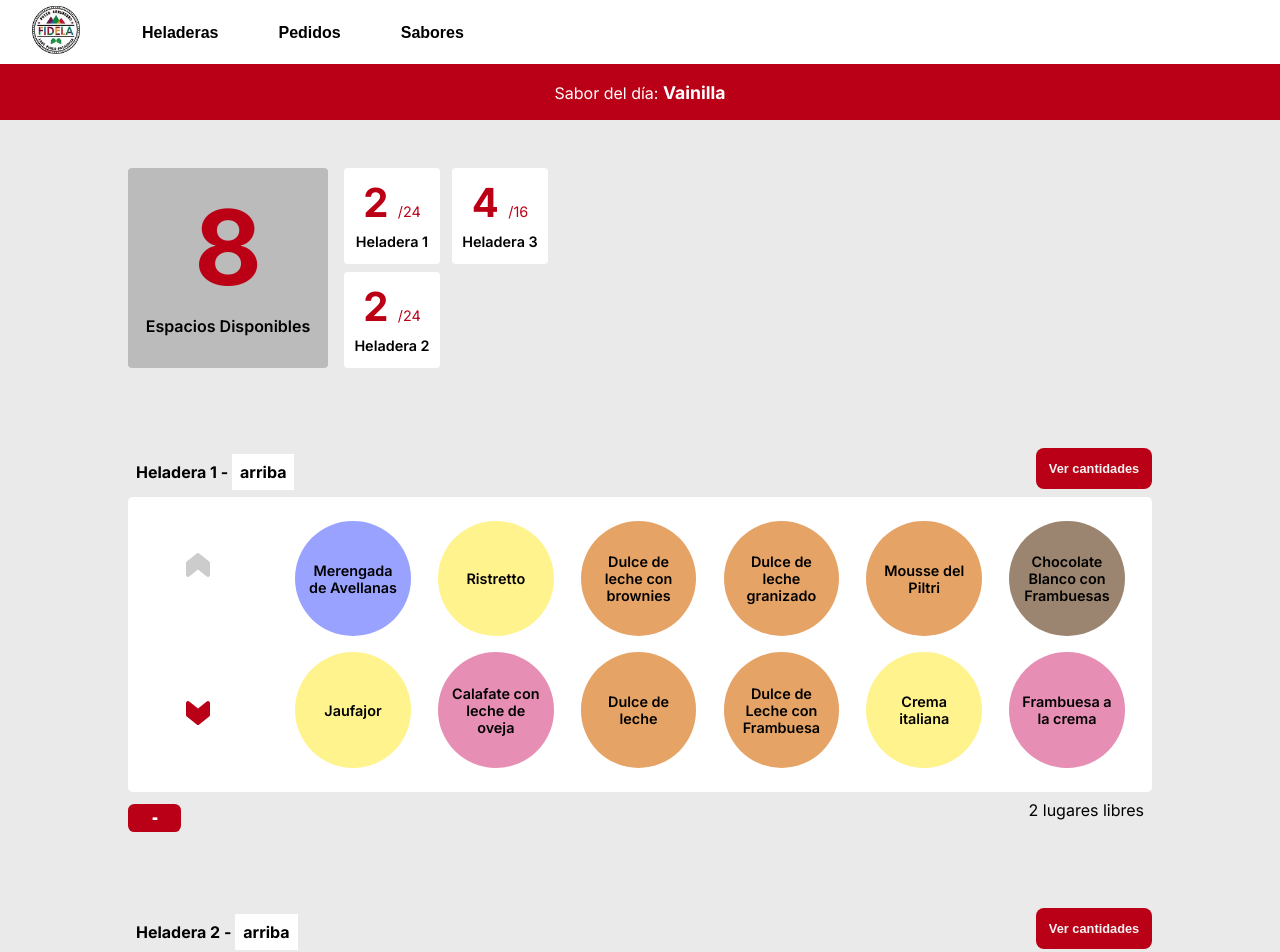
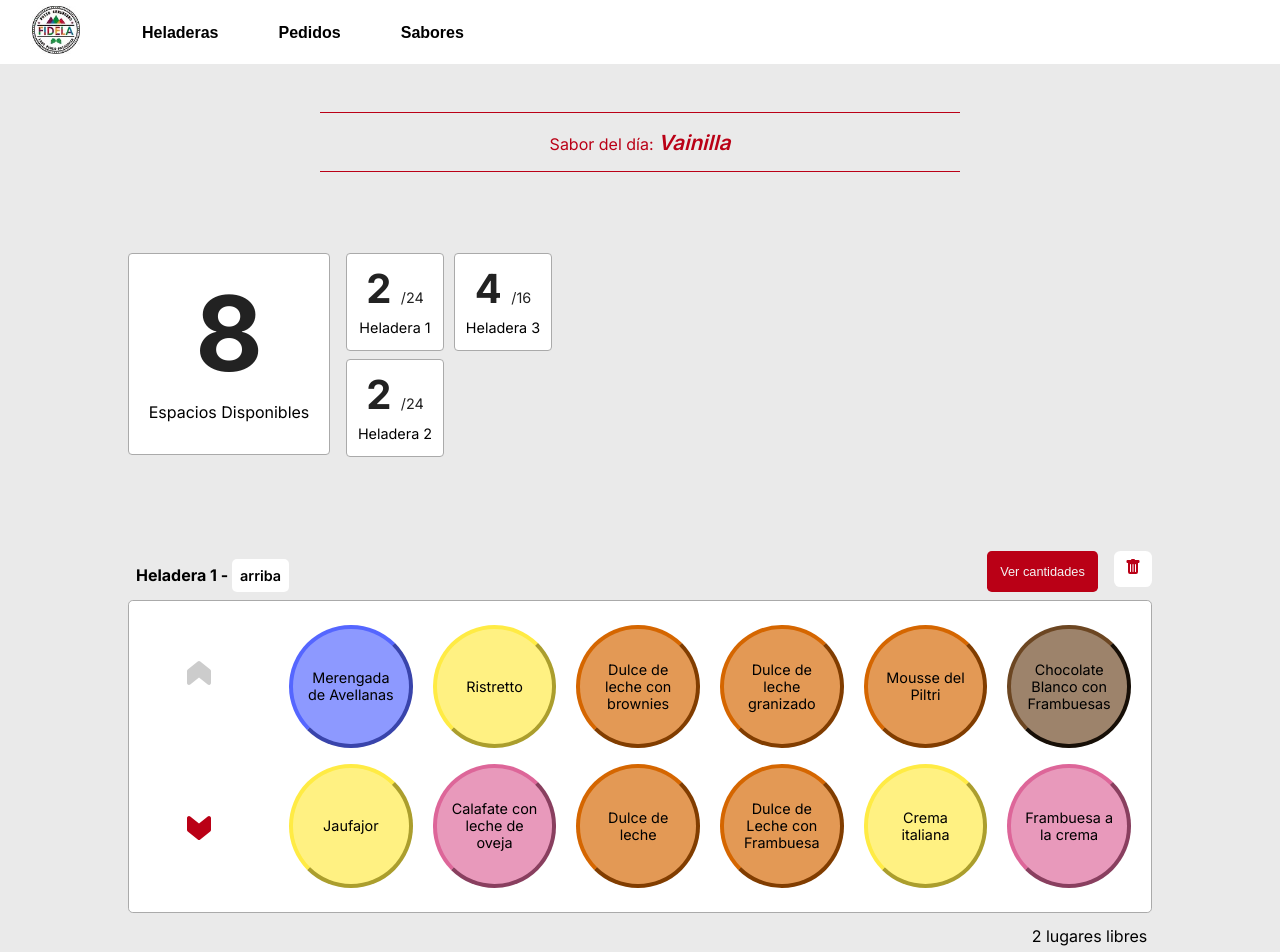
Before and after one commit to JuanNebbia/RefriManager, a React (Create React App) app in the folder frontend/: page / in a window 1280 px wide. Shown: the top 952 px of the page. Built offline with nearby package versions, Linux system fonts and the light colour scheme.

Commit message:
frontend: Improve general styling

```diff
--- a/frontend/src/components/BucketModal/BucketModal.css
+++ b/frontend/src/components/BucketModal/BucketModal.css
@@ -9,14 +9,14 @@
 .description-box, .availability-box{
     display: flex;
     flex-direction: column;
-    margin: 0 3rem 3rem;
+    margin: 0 3rem 2rem;
 }
 
 .flavor-description, .flavor-availability{
     margin-right: auto;
     margin-bottom: 0;
     margin-top: 0.5rem;
-    font-size: 1.2rem;
+    font-size: 1.1rem;
     font-weight: 500;
     color: #555;
     text-align: left;
--- a/frontend/src/components/FlavorOfTheDay/FlavorOfTheDay.css
+++ b/frontend/src/components/FlavorOfTheDay/FlavorOfTheDay.css
@@ -1,15 +1,27 @@
 .flavoroftheday-container{
-    background-color: #ba0016;
+    background-color: #eaeaea;
     margin: 0;
-    padding: 1.1rem;
+    padding: 2rem;
 }
 
 .flavoroftheday-container p{
     margin: 0;
-    color: #fefefe;
+    color: #ba0016;
+    font-size: 1rem;
 }
 
 .flavoroftheday-container span{
-    font-weight: bold;
-    font-size: 1.1rem;
+    font-weight: 600;
+    font-size: 1.3rem;
+    font-style: italic;
 }
+
+.flavoroftheday-container hr {
+    display: block;
+    height: 1px;
+    border: 0;
+    border-top: 1px solid #ba0016;
+    margin: 1rem auto;
+    padding: 0;
+    width: 40rem;
+  }
--- a/frontend/src/components/FlavorOfTheDay/FlavorOfTheDay.jsx
+++ b/frontend/src/components/FlavorOfTheDay/FlavorOfTheDay.jsx
@@ -25,7 +25,9 @@ const FlavorOfTheDay = () => {
 
     return (
         <div className="flavoroftheday-container">
+            <hr />
             <p>Sabor del día: <span>{calculateFlavor()}</span></p>
+            <hr />
         </div>
     )
 }
--- a/frontend/src/components/Modal/Modal.css
+++ b/frontend/src/components/Modal/Modal.css
@@ -20,7 +20,7 @@
     border-radius: 0.5rem;
     background-color: #fefefe;
     margin: 5% auto;
-    padding: 2rem;
+    padding: 1.5rem;
     width: 80%;
     max-width: 35rem;
     max-height: 80vh;
@@ -31,6 +31,7 @@
     width: fit-content;
     aspect-ratio: 1;
     margin-left: auto;
+    margin-top: -0.5rem;
     background-color: transparent;
     border: none;
     cursor: pointer;
@@ -47,7 +48,7 @@
 .modal-form{
     display: flex;
     flex-direction: column;
-    padding: 2rem 3rem;
+    padding: 1rem 3rem;
     margin-bottom: 0;
 }
 
@@ -56,7 +57,7 @@
     border-radius: 0.5rem;
     border: 2px solid #999;
     font-size: 1.1rem;
-    padding: 10px;
+    padding: 7px;
     cursor: pointer;
-    margin-bottom: 1.5rem;
+    margin-bottom: 1rem;
 }
--- a/frontend/src/components/RefriModal/RefriModal.jsx
+++ b/frontend/src/components/RefriModal/RefriModal.jsx
@@ -19,7 +19,7 @@ const RefriModal = ({refriAmount, setRefriAmount, setOpenModal}) => {
     const addRefri = () => {
         const refrigeratorsCopy = refrigerators
         const newRefrigerator = {
-          _id: refriAmount + 1,
+          _id: ('new-refri' + refriAmount + 1),
           total_capacity: selectedAmount,
           refri_name: refriName || `Heladera ${refriAmount + 1}`,
           status: "active"
--- a/frontend/src/components/Refrigerator/Refrigerator.css
+++ b/frontend/src/components/Refrigerator/Refrigerator.css
@@ -1,5 +1,5 @@
 .refri-container{
-    margin: 4rem 0;
+    margin: 6rem 0;
     display: flex;
     flex-direction: column;
 }
@@ -16,6 +16,9 @@
 
 .side-title{
     padding: 0.5rem;
+    font-weight: 600;
+    font-size: 0.9rem;
+    border-radius: 5px;
 }
 
 .view-mode-selector{
@@ -24,13 +27,14 @@
     width: fit-content;
     margin-left: auto;
     margin-bottom: 0.5rem;
+    margin-right: 1rem;
     padding: 0.8rem;
     border: none;
     background-color: #ba0016;
     color: #f3f3f3;
-    font-weight: 600;
+    font-weight: 500;
     font-size: 0.8rem;
-    border-radius: 0.5rem;
+    border-radius: 0.3rem;
 }
 
 .refri{
@@ -38,6 +42,7 @@
     min-height: 15rem;
     border-radius: 0.3rem;
     display: flex;
+    border: 1px solid #aaa;
 }
 
 
@@ -86,7 +91,7 @@
     align-items: center;
     justify-content: center;
     padding: 0.8rem;
-    font-weight: 600;
+    font-weight: 400;
     cursor: pointer;
 }
 
@@ -116,24 +121,22 @@
     display: flex;
     width: 100%;
     align-items: center;
+    padding-top: 0.5rem;
 }
 
 .delete-refri{
     cursor: pointer;
     width: fit-content;
     height: fit-content;
-    padding: 0.3rem 1.5rem;
-    background-color: #ba0016;
+    padding: 0.5rem 0.7rem;
+    background-color: #fff;
     font-weight: 1000;
     font-size: 1rem;
-    color: #fff;
+    color: #ba0016;
     border-radius: 0.4rem;
     border: none;
 }
 
 .refri-count{
-    margin-top: 0;
-    margin-left: auto;
-    margin-right: 0.5rem;
-    padding: 0.5rem 0;
+    margin: 0.3rem 0.3rem auto auto;
 }
--- a/frontend/src/components/Refrigerator/Refrigerator.jsx
+++ b/frontend/src/components/Refrigerator/Refrigerator.jsx
@@ -3,6 +3,7 @@ import './Refrigerator.css'
 import BucketModal from '../BucketModal/BucketModal'
 import { TbArrowBadgeUpFilled } from "react-icons/tb";
 import { TbArrowBadgeDownFilled } from "react-icons/tb";
+import { BsFillTrashFill } from "react-icons/bs";
 import { useData } from '../../context/DataContext';
 import Modal from '../Modal/Modal';
 
@@ -36,7 +37,7 @@ const Refrigerator = ({ _id, total_capacity, refri_name, status, refrigerators,
 
   const calculateColor = bucket => {
     const flavor = flavors.find( flavor => flavor._id === bucket.flavor_id)
-    if(!flavor) return '#777'
+    if(!flavor) return '#f9f9f9'
     const category = categories.find( category => category._id === flavor.category_id)
     return category.color
   }
@@ -48,7 +49,7 @@ const Refrigerator = ({ _id, total_capacity, refri_name, status, refrigerators,
 
   const bucketMap = orderedBuckets.map((bucket, idx) => {
     return (
-      <div onClick={() => openBucket(bucket)} className="bucket" key={bucket.id} style={{gridRow: Math.ceil(idx % 2) + 1, gridColumn: Math.ceil((bucket.position ) / 2), backgroundColor: calculateColor(bucket)}}>
+      <div onClick={() => openBucket(bucket)} className="bucket" key={bucket.id} style={{gridRow: Math.ceil(idx % 2) + 1, gridColumn: Math.ceil((bucket.position ) / 2), backgroundColor: calculateColor(bucket) + 'aa', border: bucket.flavor_id === null ? '4px outset #888': `4px outset ${calculateColor(bucket)}`}}>
         <p className="bucket-flavor">
           { findFlavor(bucket) }
         </p>
@@ -91,7 +92,7 @@ const Refrigerator = ({ _id, total_capacity, refri_name, status, refrigerators,
   })
 
   const deleteRefri = (event) => {
-    if(window.confirm('Estás por eliminar una heladera. Continuar?')){
+    if(window.confirm('Esta acción eliminará una heladera y sus respectivos baldes de forma permanente. ¿Desea continuar?')){
       const refriId = event.target.parentNode.parentNode.id.substring('refri-'.length)
       const refrigeratorsCopy = refrigerators
       const refriIdx = refrigeratorsCopy.findIndex(refri => +refriId === refri._id)
@@ -100,7 +101,8 @@ const Refrigerator = ({ _id, total_capacity, refri_name, status, refrigerators,
       setRefriAmount(refriAmount - 1)
       const bucketsCopy = buckets
       const bucketsToKeep= bucketsCopy.filter(bucket => bucket.refrigerator_id !== +refriId)
-    setBuckets(bucketsToKeep)}
+      setBuckets(bucketsToKeep)
+    }
   }
 
 
@@ -114,6 +116,9 @@ const Refrigerator = ({ _id, total_capacity, refri_name, status, refrigerators,
       <div className="refri-name-container">
         <p className="refri-name">{refri_name} - <span className='side-title' style={{backgroundColor: side === 0 ? '#fff': "#ccc"}}>{side === 0 ? 'arriba' : 'abajo'}</span></p>
         <button className="view-mode-selector" onClick={() => setViewMode(!viewMode)}>{viewMode ? 'Ver cantidades' : 'Ver posiciones'}</button>
+        <button className="delete-refri" onClick={deleteRefri}>
+          <BsFillTrashFill />
+        </button>
       </div>
       <div className="refri" style={{backgroundColor: side === 0 ? '#fff' : '#ccc'}}>
        { viewMode && <div className="side-selector-container">
@@ -133,7 +138,6 @@ const Refrigerator = ({ _id, total_capacity, refri_name, status, refrigerators,
         </div>
       </div>
       <div className="under-container">
-        <button className="delete-refri" onClick={deleteRefri}>-</button>
         <p className="refri-count">{total_capacity - refriBuckets.filter(bucket => bucket.flavor_id !== null).length} lugares libres</p>
       </div>
     </div>
--- a/frontend/src/components/SpaceGrid/SpaceGrid.css
+++ b/frontend/src/components/SpaceGrid/SpaceGrid.css
@@ -1,24 +1,24 @@
 .spacegrid-container{
     display: flex;
-    padding: 1rem 0;
+    padding: 0;
 }
 
 .total-box{
-    background-color: #bbb;
+    background-color: #fff;
     height: 200px;
     width: 200px;
     display: flex;
     flex-direction: column;
     align-items: center;
     justify-content: center;
-    /* border: 2px solid #bb0016; */
+    border: 1px solid #aaa;
     border-radius: 4px;
 }
 
 .total-spaces-tag{
     margin-top: auto;
     padding-bottom: 1rem;
-    font-weight: 600;
+    font-weight: 400;
 }
 
 .total-spaces-number{
@@ -26,7 +26,7 @@
     margin: 0;
     font-weight: bold;
     margin: 1rem auto 0;
-    color: #bb0016;
+    color: #222;
 }
 
 .refris-container{
@@ -49,10 +49,11 @@
     flex-direction: column;
     text-decoration: none;
     border-radius: 4px;
+    border: 1px solid #aaa;
 }
 
 .refri-spaces-number{
-    color: #bb0016;
+    color: #222;
     font-size: 2.5rem;
     margin: 0.6rem auto 0;
     font-weight: bold;
@@ -61,7 +62,7 @@
 .refri-spaces-tag{
     font-size: 0.9rem;
     margin-top: auto;
-    font-weight: 600;
+    font-weight: 400;
 }
 
 .slash-total{
--- a/frontend/src/mock/categories.json
+++ b/frontend/src/mock/categories.json
@@ -2,41 +2,41 @@
     {
         "_id": 1,
         "category": "Chocolates",
-        "color":  "#5b351199"
+        "color":  "#6c4622"
     },
     {
         "_id": 2,
         "category": "Dulces de Leche",
-        "color":  "#D5660099"
+        "color":  "#D56600"
     },
     {
         "_id": 3,
         "category": "Frutas al natural",
-        "color":  "#FF666699"
+        "color":  "#FF6666"
     },
     {
         "_id": 4,
         "category": "Frutas con crema",
-        "color":  "#dd6699bb"
+        "color":  "#dd6699"
     },
     {
         "_id": 5,
         "category": "Frutas con invitados especiales",
-        "color":  "#4ffe7e99"
+        "color":  "#4ffe7e"
     },
     {
         "_id": 6,
         "category": "Helados de estación o de capricho",
-        "color":  "#5566ff99"
+        "color":  "#5566ff"
     },
     {
         "_id": 7,
         "category": "Las cremas",
-        "color":  "#ffeb4499"
+        "color":  "#ffeb44"
     },
     {
         "_id": 8,
         "category": "Sin azúcar",
-        "color":  "#aabbff99"
+        "color":  "#aabbff"
     }
 ]
```
Lines whose indentation alone changed are shown as unchanged.
